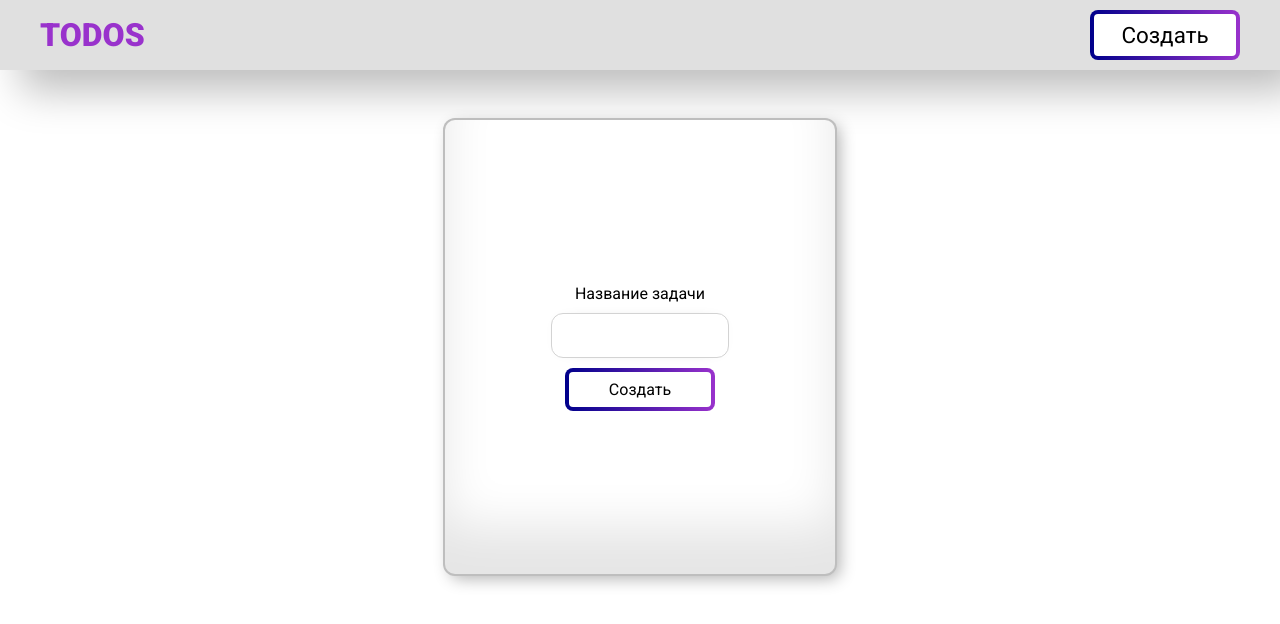
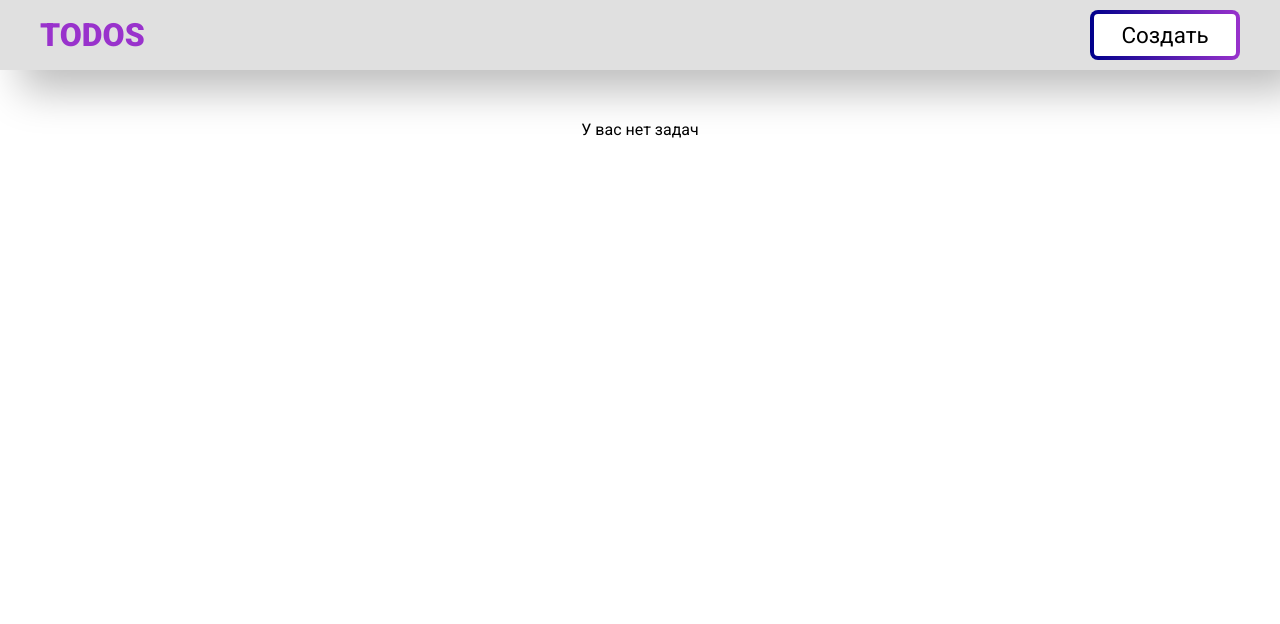
Before and after one commit to Scat55/ToDo, a Vue app: page /tasks in a window 1280 px wide. Shown: the top 624 px of the page. Built offline with nearby package versions, Linux system fonts and the light colour scheme.

Commit message:
feat: made a conditional rendering of the form

```diff
--- a/src/pages/Tasks.vue
+++ b/src/pages/Tasks.vue
@@ -1,13 +1,20 @@
 <script setup lang="ts">
 import Header from '@/widgets/header/index.vue';
 import { Form } from '@/features/addTaskForm';
+
+import { useStore } from 'vuex';
+import { computed } from 'vue';
+
+const store = useStore();
+const isActive = computed(() => store.state.isActive);
 </script>
 
 <template>
   <div>
     <header><Header /></header>
     <main>
-      <div class="main__form"><Form /></div>
+      <div class="main__form" v-if="isActive"><Form /></div>
+      <p class="main__form" v-else>У вас нет задач</p>
     </main>
   </div>
 </template>
--- a/src/store/index.ts
+++ b/src/store/index.ts
@@ -3,6 +3,7 @@ import { createStore } from 'vuex';
 export default createStore({
   state: {
     todos: [],
+    isActive: false,
   },
   mutations: {
     // Добаляем новый todo_item
@@ -13,8 +14,14 @@ export default createStore({
       });
       const localState = sessionStorage.setItem('todos', JSON.stringify(state.todos));
     },
+    change_status(state) {
+      state.isActive = true;
+    },
   },
   actions: {
+    changeStatusForm({ commit }) {
+      commit('change_status');
+    },
     addNewTodo({ commit }, todoItem) {
       commit('new_todo', todoItem);
     },
--- a/src/widgets/header/index.vue
+++ b/src/widgets/header/index.vue
@@ -1,11 +1,19 @@
 <script setup lang="ts">
 import { Button } from '@/shared/button';
+
+import { useStore } from 'vuex';
+
+const store = useStore();
+
+function changeStatusForm() {
+  store.dispatch('changeStatusForm');
+}
 </script>
 
 <template>
   <div class="header">
     <h1 class="header__title">TODOS</h1>
-    <Button class="header__btn"> Создать </Button>
+    <Button @click="changeStatusForm" class="header__btn"> Создать </Button>
   </div>
 </template>
 
```
